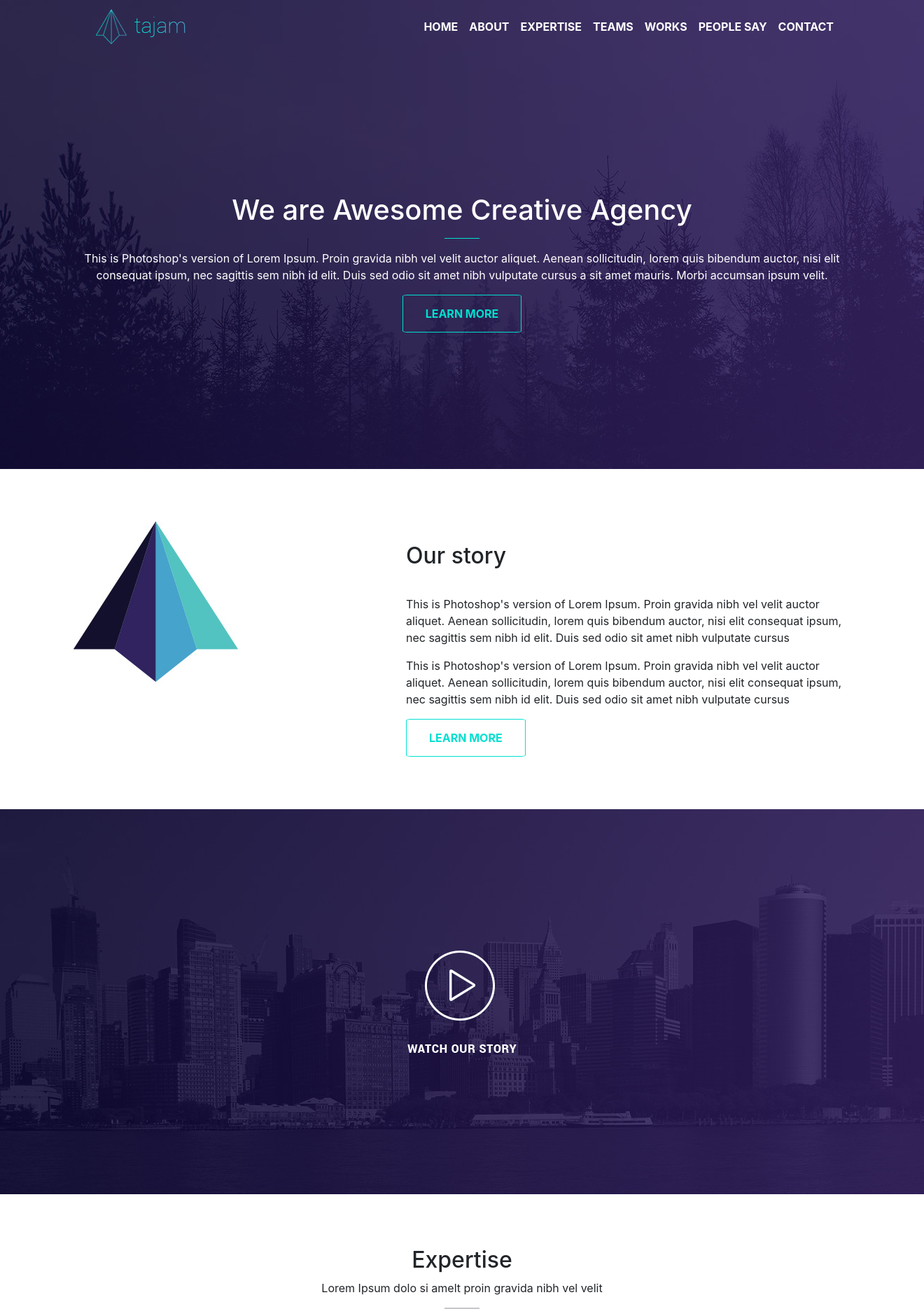
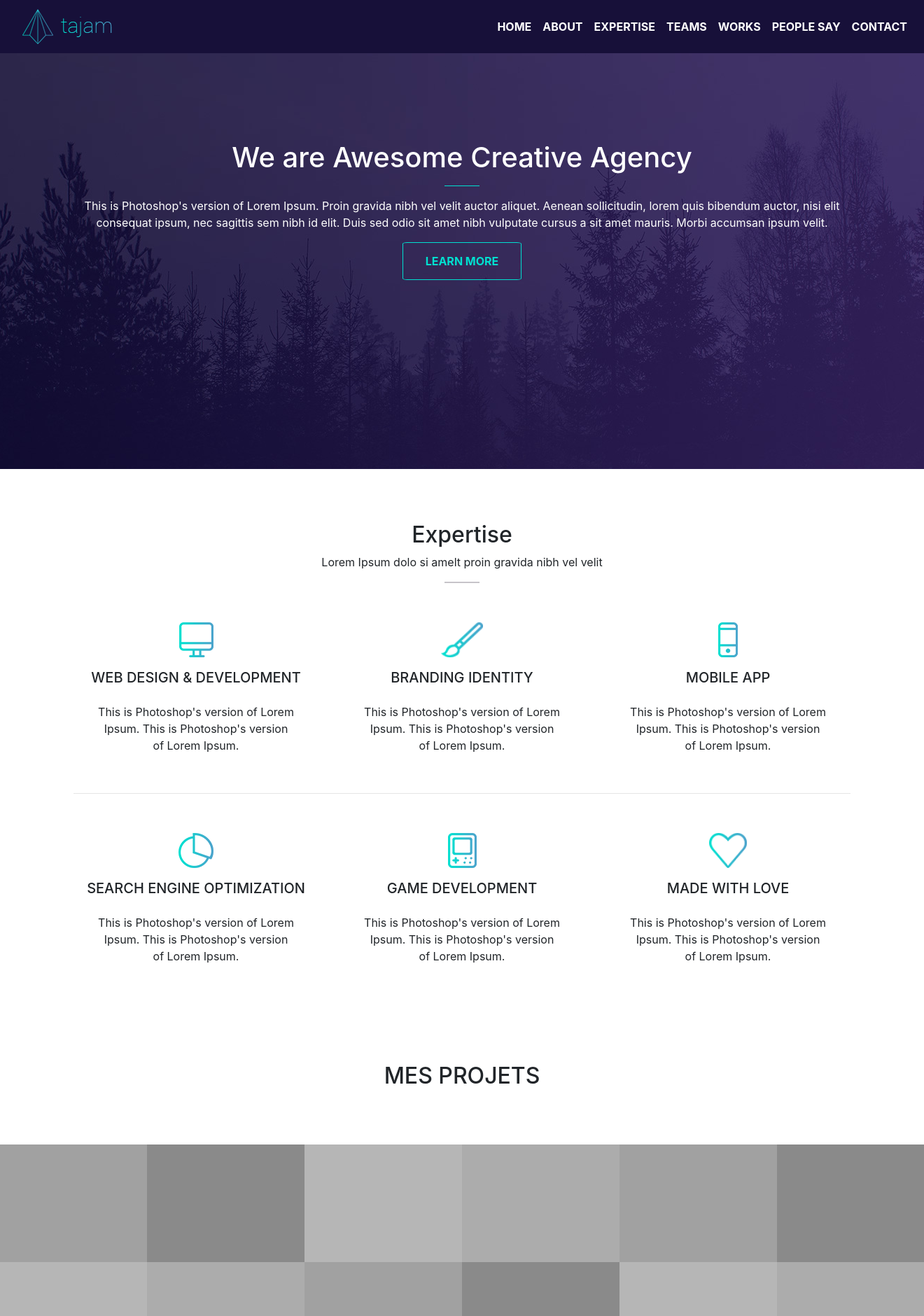
Before and after one commit to SIGIERLuc/maquette-cours-OCS, a PHP site: page /html/index.html in a window 1320 px wide; the page is wider, and only the part inside the window is pictured. Shown: the top 1880 px of that part at 70% size. Run offline with PHP 8.4, Linux system fonts and the light colour scheme; some libraries are stand-ins or nearby versions.

Commit message:
Insert Smooth scroll
Insertion de app.js qui permet de faire des smooth scroll entre les anchors du site et ajout de la classe fixed-top a la navbar

```diff
--- a/css/style.css
+++ b/css/style.css
@@ -24,6 +24,7 @@ nav
 {
     text-transform: uppercase;
     font-weight: bolder;
+    background:#171039;
 }
 
 .logo
@@ -320,3 +321,19 @@ footer > .container > .row > .col-md-4 > img
 {
     margin-bottom: 20px;
 }
+
+.wip{
+    z-index: 3;
+}
+#gris {
+    position : absolute;
+    top : 0;
+    left : 0;
+    width : 100%;
+    height : 100%;
+    background-color : #000;
+    filter:alpha(opacity=50);   /* IE */
+    -moz-opacity:0.5;           /* Firefox */
+    opacity: 0.5;               /* standard CSS3 */
+    -khtml-opacity: 0.5;        /* Konqueror */
+    }
--- a/html/index.html
+++ b/html/index.html
@@ -6,8 +6,8 @@
     <link rel="stylesheet" href="../css/style.css">
     <link rel="stylesheet" href="../css/owl.carousel.css">
     <link rel="stylesheet" href="../css/owl.theme.green.css">
-    <link rel="stylesheet" href="https://maxcdn.bootstrapcdn.com/bootstrap/4.0.0/css/bootstrap.min.css" integrity="sha384-Gn5384xqQ1aoWXA+058RXPxPg6fy4IWvTNh0E263XmFcJlSAwiGgFAW/dAiS6JXm"
-        crossorigin="anonymous">
+    <link rel="stylesheet" href="https://maxcdn.bootstrapcdn.com/bootstrap/4.0.0/css/bootstrap.min.css"
+        integrity="sha384-Gn5384xqQ1aoWXA+058RXPxPg6fy4IWvTNh0E263XmFcJlSAwiGgFAW/dAiS6JXm" crossorigin="anonymous">
 
 </head>
 
@@ -19,28 +19,27 @@
     <header>
         <div class="container">
             <div class="row">
-
                 <div class="col-md-12">
-                    <nav class="navbar navbar-expand-lg navbar-dark">
+                    <nav class="navbar navbar-expand-lg navbar-dark fixed-top">
                         <a class="navbar-brand" href="#"></a>
                         <a class="navbar-brand" href="#">
                             <img src="../img/logo.png" class="d-inline-block align-top" alt="">
 
                         </a>
-                        <button class="navbar-toggler" type="button" data-toggle="collapse" data-target="#navbarNav" aria-controls="navbarNav" aria-expanded="false"
-                            aria-label="Toggle navigation">
+                        <button class="navbar-toggler" type="button" data-toggle="collapse" data-target="#navbarNav"
+                            aria-controls="navbarNav" aria-expanded="false" aria-label="Toggle navigation">
                             <span class="navbar-toggler-icon"></span>
                         </button>
                         <div class="collapse navbar-collapse " id="navbarNav">
                             <ul class="navbar-nav ml-auto">
                                 <li class="nav-item active">
-                                    <a class="nav-link" href="#">Home
+                                    <a id="description" class="nav-link" href="#">Home
                                         <span class="sr-only">(current)</span>
                                     </a>
                                 </li>
                                 <li class="nav-item">
                                 <li>
-                                        <a class="nav-link" href="#">ABOUT</a>
+                                    <a class="nav-link" href="#details">ABOUT</a>
                                 </li>
                                 <li>
                                     <a class="nav-link" href="#">EXPERTISE</a>
@@ -64,6 +63,7 @@
                 </div>
             </div>
         </div>
+        <!-- Section 1 Description -->
         <section id="description">
             <div class="container">
                 <div class="row banner">
@@ -71,10 +71,20 @@
 
                         <h1>We are Awesome Creative Agency</h1>
                         <hr>
-                        <p>This is Photoshop's version of Lorem Ipsum. Proin gravida nibh vel velit auctor aliquet. Aenean sollicitudin,
-                            lorem quis bibendum auctor, nisi elit consequat ipsum, nec sagittis sem nibh id elit. Duis sed
+                        <p>This is Photoshop's version of Lorem Ipsum. Proin gravida nibh vel velit auctor aliquet.
+                            Aenean sollicitudin,
+                            lorem quis bibendum auctor, nisi elit consequat ipsum, nec sagittis sem nibh id elit. Duis
+                            sed
                             odio sit amet nibh vulputate cursus a sit amet mauris. Morbi accumsan ipsum velit. </p>
-                        <button>
+                        <p class="collapse" id="collapseExample">
+                            Anim pariatur cliche reprehenderit, enim eiusmod high life accusamus terry richardson ad
+                            squid. Nihil anim keffiyeh helvetica, craft beer labore wes anderson cred nesciunt
+                            sapiente ea proident.
+
+
+                        </p>
+                        <button data-toggle="collapse" data-target="#collapseExample" aria-expanded="false"
+                            aria-controls="collapseExample">
                             Learn More
                         </button>
                     </div>
@@ -82,15 +92,9 @@
             </div>
         </section>
     </header>
+    <!-- Section 2 Mon histoire -->
 
-
-
-    <!-- Section 1 -->
-
-
-    <!-- Section 2 Description -->
-
-    <section id="description">
+    <!-- <section id="description">
         <div class="container">
             <div class="row">
                 <div class="col-md-5">
@@ -99,13 +103,17 @@
                 <div class="col-md-7">
                     <h2>Our story</h2>
                     <p>
-                        This is Photoshop's version of Lorem Ipsum. Proin gravida nibh vel velit auctor aliquet. Aenean sollicitudin, lorem quis
-                        bibendum auctor, nisi elit consequat ipsum, nec sagittis sem nibh id elit. Duis sed odio sit amet
+                        This is Photoshop's version of Lorem Ipsum. Proin gravida nibh vel velit auctor aliquet. Aenean
+                        sollicitudin, lorem quis
+                        bibendum auctor, nisi elit consequat ipsum, nec sagittis sem nibh id elit. Duis sed odio sit
+                        amet
                         nibh vulputate cursus
                     </p>
                     <p>
-                        This is Photoshop's version of Lorem Ipsum. Proin gravida nibh vel velit auctor aliquet. Aenean sollicitudin, lorem quis
-                        bibendum auctor, nisi elit consequat ipsum, nec sagittis sem nibh id elit. Duis sed odio sit amet
+                        This is Photoshop's version of Lorem Ipsum. Proin gravida nibh vel velit auctor aliquet. Aenean
+                        sollicitudin, lorem quis
+                        bibendum auctor, nisi elit consequat ipsum, nec sagittis sem nibh id elit. Duis sed odio sit
+                        amet
                         nibh vulputate cursus
                     </p>
                     <button>
@@ -116,25 +124,25 @@
             </div>
         </div>
 
-    </section>
+    </section> -->
 
 
     <!-- Section 3 Contenu mis en avant -->
 
-    <section id="featured_content">
+    <!--  <section id="featured_content">
         <div class="container">
             <div class="col-md-12">
                 <div id="video"></div>
             </div>
         </div>
-    </section>
+    </section> -->
 
 
     <!-- Section 4 Details -->
 
     <section id="details">
         <div class="container">
-            <h2>Expertise</h2>
+            <h2 id="2">Expertise</h2>
             <p>Lorem Ipsum dolo si amelt proin gravida nibh vel velit</p>
             <hr class="details">
             <div class="row">
@@ -205,7 +213,7 @@
 
     <!-- Section 5 Big picture -->
 
-    <section id="team">
+    <!-- <section id="team">
         <div class="container">
             <h2>Meet our amazing team</h2>
             <p>This is Photoshop's version of Lorem Ipsum. Proin gravida nibh vel velit auctor aliquet.</p>
@@ -273,7 +281,7 @@
                 </div>
             </div>
         </div>
-    </section>
+    </section> -->
 
 
     <!-- Section 6 A propos -->
@@ -281,17 +289,10 @@
     <section id="about">
         <div class="container">
             <div class="row about">
-                <div class="col-md-6">
+                <div class="col-md-12">
                     <h2>
-                        OUR WORKS
+                        MES PROJETS
                     </h2>
-                </div>
-                <div class="col-md-6">
-                    <p>
-                        <a href="#">See All Project in dribbble
-                            <img class="right" src="../img/right.png">
-                        </a>
-                    </p>
                 </div>
             </div>
         </div>
@@ -335,20 +336,13 @@
                 <img src="../img/grey-2.jpg">
             </div>
         </div>
-        <div class="row">
-            <div class="col-md-12">
-                <button class="load">
-                    LOAD MORE
-                </button>
-            </div>
-        </div>
     </section>
 
 
 
     <!-- Section 7 Gammes de prix  -->
 
-    <section id="citation">
+    <!--  <section id="citation">
         <div class="container">
             <div class="row">
                 <img src="../img/coma.png">
@@ -380,28 +374,29 @@
             </div>
         </div>
 
-    </section>
+    </section> -->
 
     <!-- Section 8 Contact  -->
     <section id="contact">
         <div class="container">
-            <div class="row">
-                <div class="col-md-6">
+            <div class="row wip">
+                <div class="col-md-12">
+                    <div id="gris"></div>
                     <h2>
-                        Give us a good news
+                        Me contacter (Work in Progress)
                     </h2>
-                    <input type="text" name="name" placeholder="Name">
+                    <input type="text" name="name" placeholder="Nom">
                     <input type="text" name="email" placeholder="Email">
-                    <input type="text" name="subject" placeholder="Subject">
-                    <textarea placeholder="Your Message" name="ameliorer" id="ameliorer" rows="10" cols="50"></textarea>
+                    <input type="text" name="subject" placeholder="Sujet">
+                    <textarea placeholder="Votre message" name="message" id="message" rows="10" cols="50"></textarea>
                     <a href="#">
                         <button>
-                            Submit
+                            Envoyer
                         </button>
                     </a>
                 </div>
                 <div class="col-md-1"></div>
-                <div class="col-md-5">
+                <!-- <div class="col-md-5">
                     <h2>
                         Our Happy client
                     </h2>
@@ -421,7 +416,7 @@
                             <img src="../img/marque/billa.png">
                         </div>
                     </div>
-                </div>
+                </div> -->
             </div>
         </div>
     </section>
@@ -433,29 +428,18 @@
                 <div class="col-md-4">
                     <img src="../img/logo.png">
                     <p>
-                        lorem quis bibendum auctor, nisi elit consequat ipsum, nec sagittis sem nibh elit. Duis sed odio sit amet auctror a ornare
+                        lorem quis bibendum auctor, nisi elit consequat ipsum, nec sagittis sem nibh elit. Duis sed odio
+                        sit amet auctror a ornare
                         odio non mauris vitae erat in elit
                     </p>
-                    <nav class="navbar navbar-expand-sm">
-                        <ul class="navbar-nav ">
-                            <li>
-                                <a class="nav-link" href="#">Help</a>
-                            </li>
-                            <li>
-                                <a class="nav-link" href="#">Terms & Condition</a>
-                            </li>
-                            <li>
-                                <a class="nav-link" href="#">Privacy</a>
-                            </li>
-                        </ul>
-                    </nav>
                 </div>
                 <div class="col-md-4">
                     <h4>
-                        Our Studio
+                        Mes coordonnées
                     </h4>
                     <img class="floating" src="../img/footer/plan.png">
-                    <p class="floating-adjust">Ruko cucruk, Jl. Radio luar dalem jos No.12 - 13, Kalideres - Jakarta Barat 11480 - Indonesia</p>
+                    <p class="floating-adjust">Ruko cucruk, Jl. Radio luar dalem jos No.12 - 13, Kalideres - Jakarta
+                        Barat 11480 - Indonesia</p>
 
                     <img class="floating" src="../img/footer/phone.png">
                     <p class="floating-adjust">(+62) 21-2224 3333</p>
@@ -463,30 +447,29 @@
                 </div>
                 <div class="col-md-4">
                     <h4>
-                        Stay in touch
+                        Mes réseaux
                     </h4>
-                    <input type="text" placeholder="Subscribe our Newsletter" name="newsletter" class="news">
-                    <button class="send"></button>
                     <img src="../img/footer/facebook.png">
                     <img src="../img/footer/twitter.png">
                     <img src="../img/footer/drible.png">
                     <img src="../img/footer/insta.png">
                     <img src="../img/footer/google.png">
                     <img src="../img/footer/youtube.png">
-                    <p class="align-right">
-                        Copyright 2015 - Tajem Creative
-                    </p>
                 </div>
             </div>
         </div>
     </footer>
 
 </body>
-<script src="https://code.jquery.com/jquery-3.2.1.slim.min.js" integrity="sha384-KJ3o2DKtIkvYIK3UENzmM7KCkRr/rE9/Qpg6aAZGJwFDMVNA/GpGFF93hXpG5KkN"
+
+<script src="https://code.jquery.com/jquery-3.3.1.js" integrity="sha256-2Kok7MbOyxpgUVvAk/HJ2jigOSYS2auK4Pfzbm7uH60="
     crossorigin="anonymous"></script>
-<script src="https://cdnjs.cloudflare.com/ajax/libs/popper.js/1.12.9/umd/popper.min.js" integrity="sha384-ApNbgh9B+Y1QKtv3Rn7W3mgPxhU9K/ScQsAP7hUibX39j7fakFPskvXusvfa0b4Q"
+<script src="../js/app.js"></script>
+<script src="https://cdnjs.cloudflare.com/ajax/libs/popper.js/1.12.9/umd/popper.min.js"
+    integrity="sha384-ApNbgh9B+Y1QKtv3Rn7W3mgPxhU9K/ScQsAP7hUibX39j7fakFPskvXusvfa0b4Q"
     crossorigin="anonymous"></script>
-<script src="https://maxcdn.bootstrapcdn.com/bootstrap/4.0.0/js/bootstrap.min.js" integrity="sha384-JZR6Spejh4U02d8jOt6vLEHfe/JQGiRRSQQxSfFWpi1MquVdAyjUar5+76PVCmYl"
+<script src="https://maxcdn.bootstrapcdn.com/bootstrap/4.0.0/js/bootstrap.min.js"
+    integrity="sha384-JZR6Spejh4U02d8jOt6vLEHfe/JQGiRRSQQxSfFWpi1MquVdAyjUar5+76PVCmYl"
     crossorigin="anonymous"></script>
 
 
--- a/js/app.js
+++ b/js/app.js
@@ -1,9 +1,29 @@
-(function($){
+$(function () {
+    /**
+    * Smooth scrolling to page anchor on click
+    **/
+    $("a[href*='#']:not([href='#'])").click(function () {
+        if (
+            location.hostname == this.hostname
+            && this.pathname.replace(/^\//, "") == location.pathname.replace(/^\//, "")
+        ) {
+            var anchor = $(this.hash);
+            anchor = anchor.length ? anchor : $("[name=" + this.hash.slice(1) + "]");
+            if (anchor.length) {
+                $("html, body").animate({ scrollTop: anchor.offset().top - 100 }, 1500);
+            }
+        }
+    });
+});
+$(function () {
+    /**
+    * Smooth scrolling to the top of page
+    **/
+    $("#description").click(function () {
+        $("html, body").animate({ scrollTop: 0 }, 1500);
+    })
 
-    $('.owl-carousel').owlCarousel({
-        items: 3,
-        loop:true,
-        center:true,
-    });
-
-})(jQuery);
+});
+$('.navbar-nav>li>a').on('click', function () {
+    $('.navbar-collapse').collapse('hide');
+});
```
Lines whose indentation alone changed are shown as unchanged.
